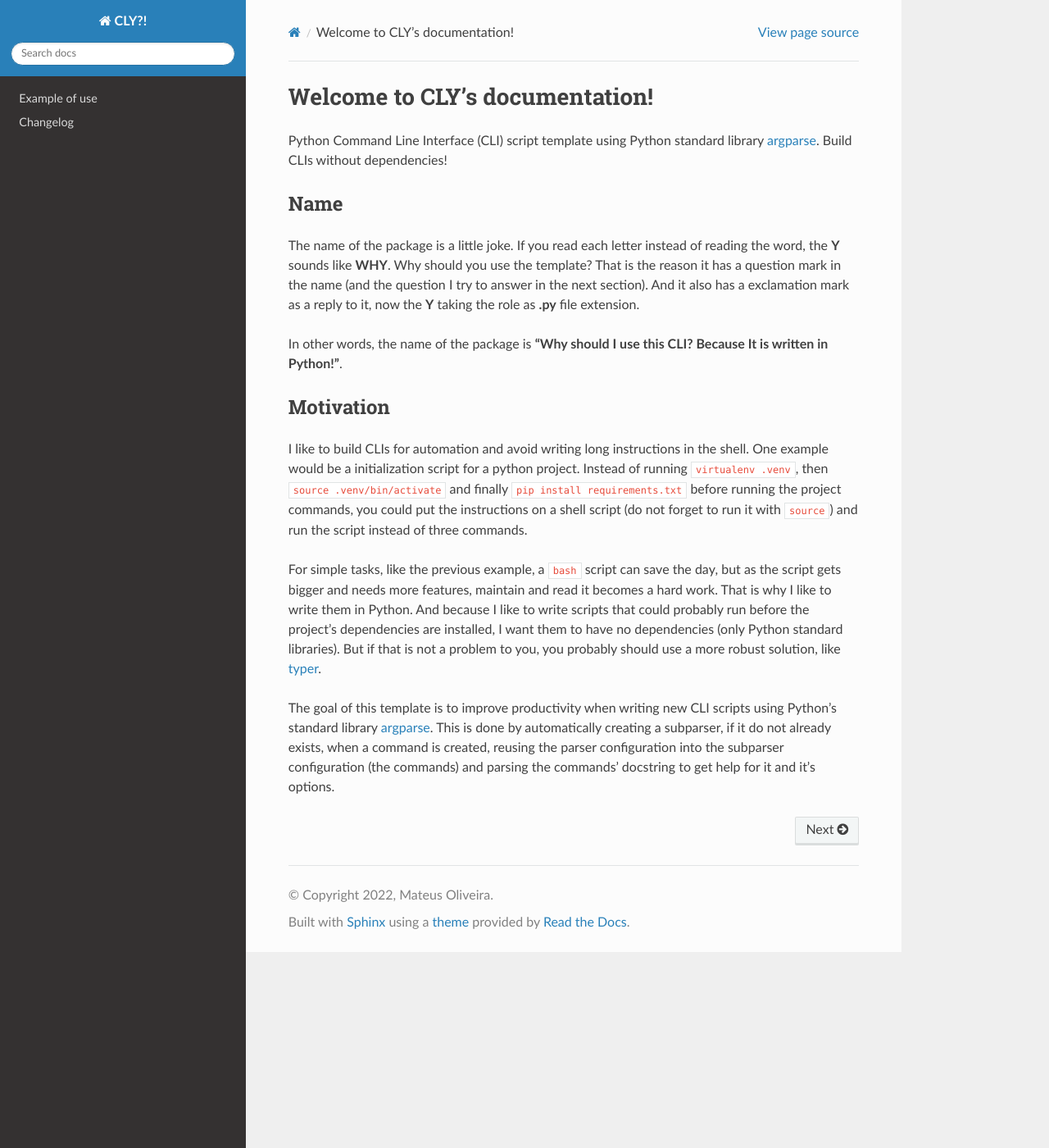
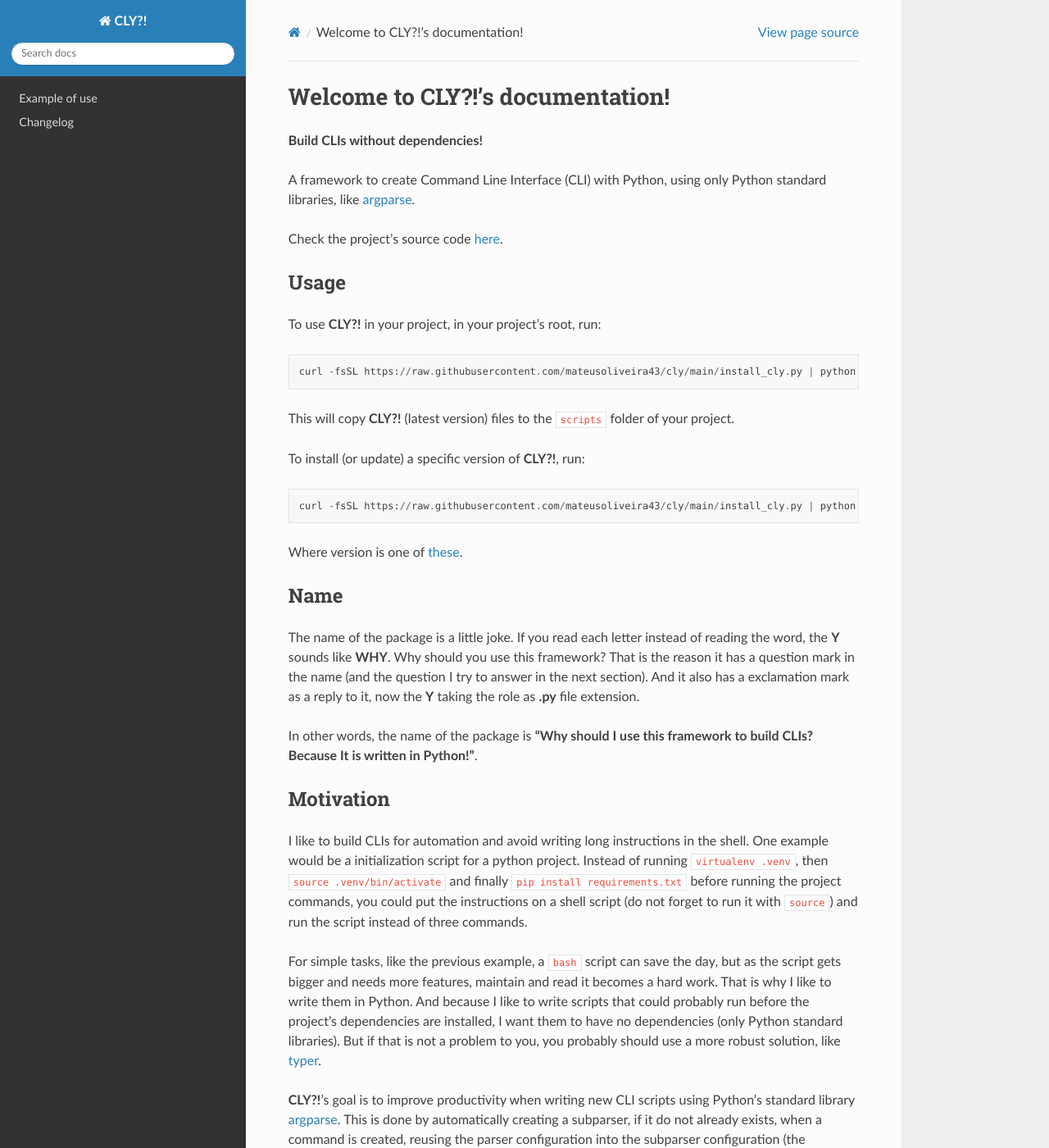
Before and after one commit to mateusoliveira43/cly, a Sphinx documentation site: the page built from docs/index.rst, in a window 1280 px wide and 1400 px high. Shown: the whole window at 82% size. Built offline with Sphinx 7.4.7 and the Read the Docs theme 2.0.0, drawn with Linux system fonts in a browser that asks for light colours; pages that are not in the unit, such as notebooks, are missing from menus.

```diff
--- a/docs/conf.py
+++ b/docs/conf.py
@@ -32,6 +32,7 @@ nitpick_ignore = [
     ("py:class", "argparse.Namespace"),
     ("py:class", "argparse._ArgumentGroup"),
     ("py:class", "argparse._SubParsersAction"),
+    ("py:class", "pathlib.Path"),
     ("py:class", "subprocess.CompletedProcess"),
 ]
 
--- a/docs/index.rst
+++ b/docs/index.rst
@@ -1,21 +1,39 @@
-Welcome to CLY's documentation!
-===============================
+Welcome to CLY?!'s documentation!
+=================================
 
-Python Command Line Interface (CLI) script template using Python standard
-library `argparse <https://docs.python.org/3/library/argparse.html>`_. Build
-CLIs without dependencies!
+**Build CLIs without dependencies!**
+
+A framework to create Command Line Interface (CLI) with Python, using only
+Python standard libraries, like `argparse <https://docs.python.org/3/library/argparse.html>`_.
+
+Check the project's source code `here <https://github.com/mateusoliveira43/cly/>`_.
+
+Usage
+-----
+
+To use **CLY?!** in your project, in your project's root, run::
+
+   curl -fsSL https://raw.githubusercontent.com/mateusoliveira43/cly/main/install_cly.py | python -
+
+This will copy **CLY?!** (latest version) files to the ``scripts`` folder of your project.
+
+To install (or update) a specific version of **CLY?!**, run::
+
+   curl -fsSL https://raw.githubusercontent.com/mateusoliveira43/cly/main/install_cly.py | python - <version>
+
+Where version is one of `these <https://github.com/mateusoliveira43/cly/tags>`_.
 
 Name
 ----
 
 The name of the package is a little joke. If you read each letter instead of reading
-the word, the **Y** sounds like **WHY**. Why should you use the template? That
+the word, the **Y** sounds like **WHY**. Why should you use this framework? That
 is the reason it has a question mark in the name (and the question I try to
 answer in the next section). And it also has a exclamation mark as a reply to
 it, now the **Y** taking the role as **.py** file extension.
 
-In other words, the name of the package is **"Why should I use this CLI? Because
-It is written in Python!"**.
+In other words, the name of the package is **"Why should I use this framework
+to build CLIs? Because It is written in Python!"**.
 
 Motivation
 ----------
@@ -35,13 +53,12 @@ dependencies are installed, I want them to have no dependencies (only Python
 standard libraries). But if that is not a problem to you, you probably should
 use a more robust solution, like `typer <https://github.com/tiangolo/typer>`_.
 
-The goal of this template is to improve productivity when writing new CLI
-scripts using Python's standard library `argparse
-<https://docs.python.org/3/library/argparse.html>`_. This is done by
-automatically creating a subparser, if it do not already exists, when a command
-is created, reusing the parser configuration into the subparser configuration
-(the commands) and parsing the commands' docstring to get help for it and it's
-options.
+**CLY?!**'s goal is to improve productivity when writing new CLI scripts using
+Python's standard library `argparse <https://docs.python.org/3/library/argparse.html>`_.
+This is done by automatically creating a subparser, if it do not already exists,
+when a command is created, reusing the parser configuration into the subparser
+configuration (the commands) and parsing the commands' docstring to get help for
+it and it's options.
 
 .. toctree::
    :maxdepth: 2
--- a/install_cly.py
+++ b/install_cly.py
@@ -3,7 +3,7 @@
 Install CLY?! package to project.
 
 Install/update CLY?! latest version or pass version to script (in the format
-major.minor.patch), to install/update to specific version.
+major.minor.patch), to install/update specific version.
 
 """
 
```
Also changed, not shown: README.md (+8 -9 lines), docs/changelog.rst (+7 -2 lines), docs/example.rst (+36 -19 lines), 4 other files.
